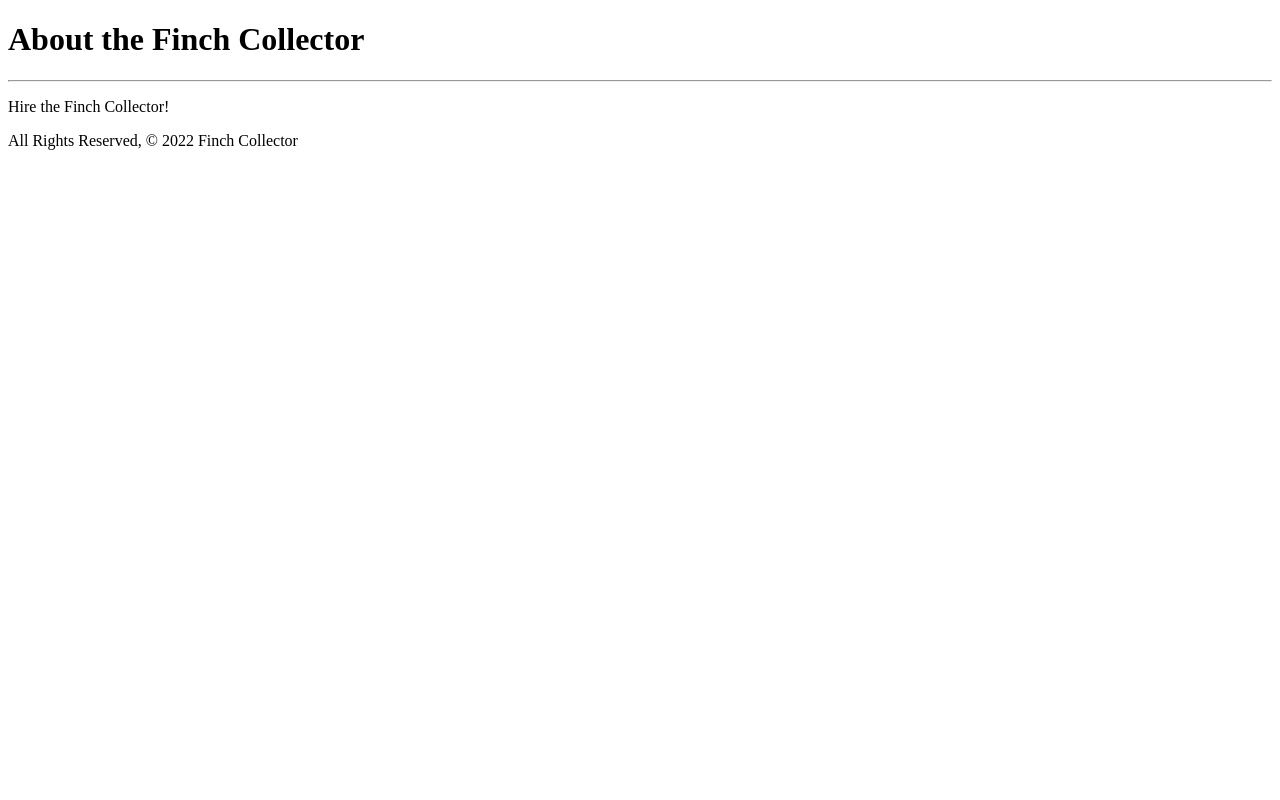
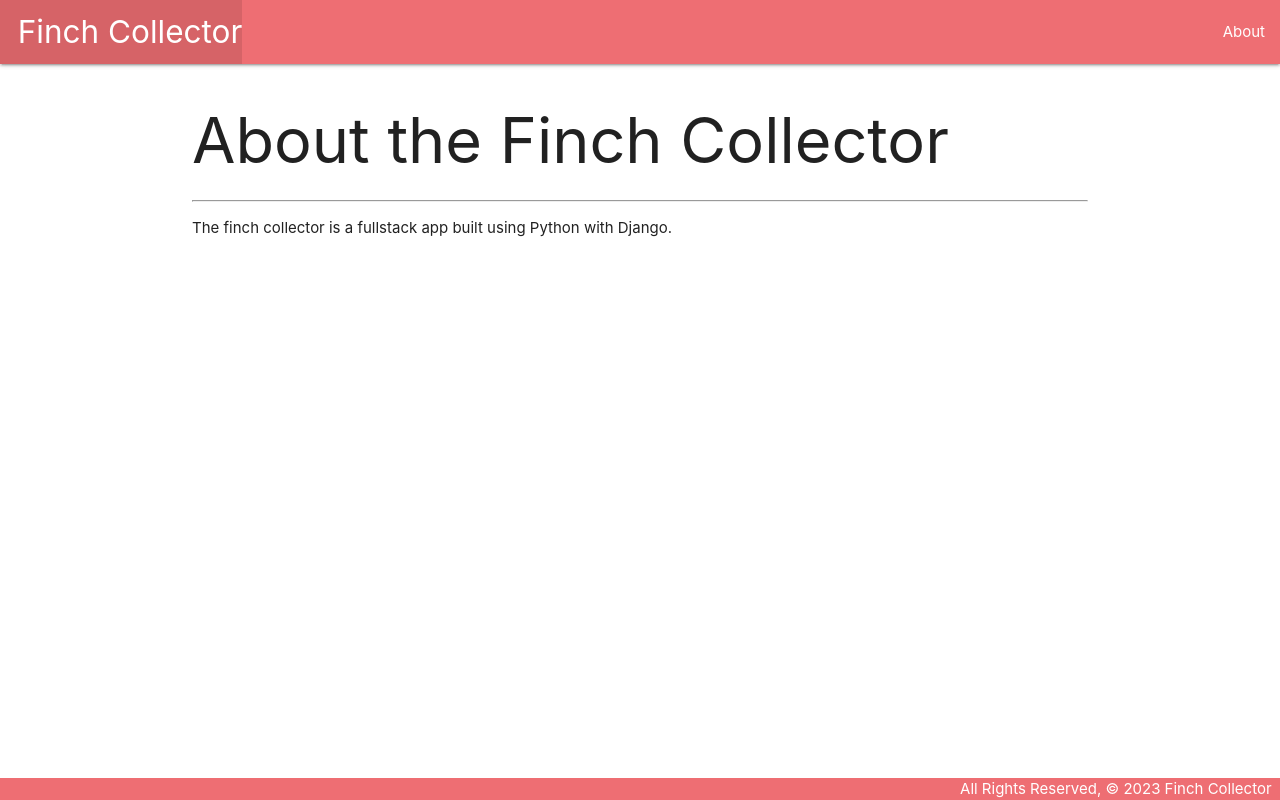
Before and after one commit to isobelmorales/finch-collector, a Django app: page /about/ in a window 1280 px wide. Run offline with Django 4.2, Linux system fonts and the light colour scheme.

Commit message:
add styling with static css file

```diff
--- /dev/null
+++ b/main_app/static/css/style.css
@@ -0,0 +1,14 @@
+body {
+    display: flex;
+    min-height: 100vh;
+    flex-direction: column;
+  }
+
+  main {
+    flex: 1 0 auto;
+  }
+
+  footer.page-footer {
+    padding-top: 0;
+    text-align: right;
+  }
--- a/main_app/templates/about.html
+++ b/main_app/templates/about.html
@@ -1,15 +1,9 @@
-<!DOCTYPE html>
-<html lang="en">
-<head>
-    <meta charset="UTF-8">
-    <meta http-equiv="X-UA-Compatible" content="IE=edge">
-    <meta name="viewport" content="width=device-width, initial-scale=1.0">
-    <title>Document</title>
-</head>
-<body>
-    <h1>About the Finch Collector</h1>
-    <hr>
-    <p>Hire the Finch Collector!</p>
-    <footer>All Rights Reserved, &copy; 2022 Finch Collector</footer>
-</body>
-</html>
+<!-- Users want to view details about the finchcollector application -->
+{% extends 'base.html' %}
+{% block content %}
+
+<h1>About the Finch Collector</h1>
+<hr>
+<p>The finch collector is a fullstack app built using Python with Django.</p>
+
+{% endblock %}
--- /dev/null
+++ b/main_app/templates/base.html
@@ -0,0 +1,35 @@
+{% load static %}
+
+<!DOCTYPE html>
+<html lang="en">
+<head>
+  <meta charset="UTF-8">
+  <meta name="viewport" content="width=device-width, initial-scale=1.0">
+  <meta http-equiv="X-UA-Compatible" content="ie=edge">
+  <title>Finch Collector</title>
+  <link rel="stylesheet" href="https://cdnjs.cloudflare.com/ajax/libs/materialize/1.0.0/css/materialize.min.css">
+  <!-- The static DTL template tag ensures that the correct URL is assigned to the href -->
+  <link rel="stylesheet" type="text/css" href="{% static 'css/style.css' %}">
+</head>
+<body>
+  <header class="navbar-fixed">
+    <nav>
+      <div class="nav-wrapper">
+        <ul>
+          <li><a href="/" class="left brand-logo">&nbsp;&nbsp;Finch Collector</a></li>
+        </ul>
+        <ul class="right">
+          <li><a href="/about">About</a></li>
+        </ul>
+      </div>
+    </nav>
+  </header>
+  <main class="container">
+    {% block content %}
+    {% endblock %}
+  </main>
+  <footer class="page-footer">
+    <div class="right">All Rights Reserved, &copy; 2023 Finch Collector &nbsp;</div>
+  </footer>
+</body>
+</html>
```
